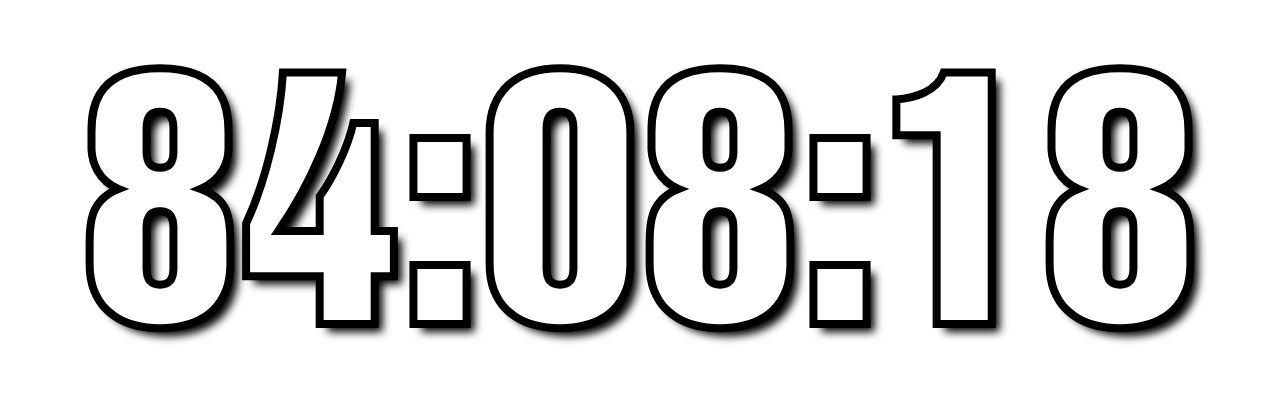
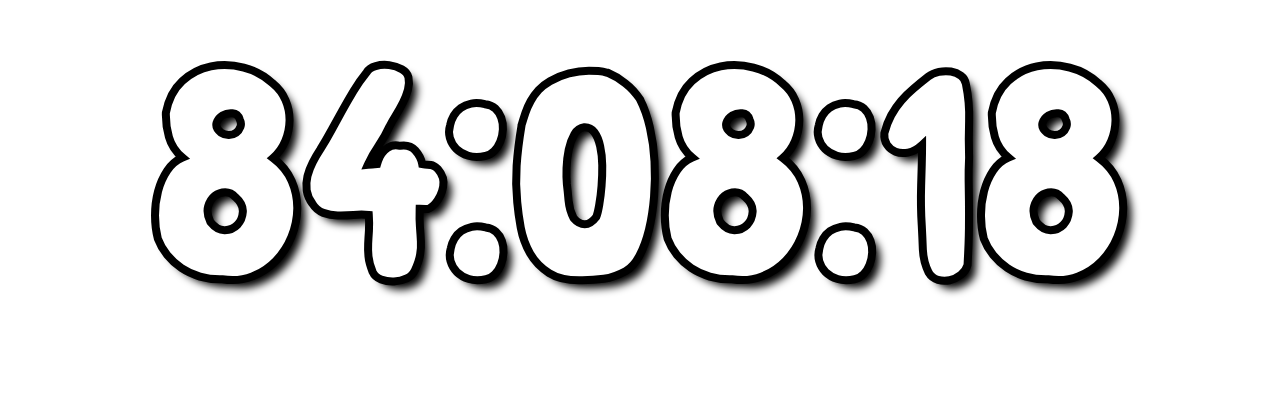
Before and after one commit to hainesnoids/easy-stream-timer, a website: page timer-55.html in a window 1280 px wide. Shown: the part 195-602 px from the top of the page. Drawn offline with Linux system fonts and the light colour scheme.

Commit message:
change timer-55 to subscribe

```diff
--- /dev/null
+++ b/fonts/subscribe/subscribe.css
@@ -0,0 +1,8 @@
+/* subscribe */
+@font-face {
+	font-family: "Subscribe";
+	font-style: normal;
+	font-weight: 400;
+	font-stretch: 100%;
+	src: local("Subscribe"), url(subscribe.woff2) format("woff2");
+}
--- a/timer-55.html
+++ b/timer-55.html
@@ -6,6 +6,10 @@
     <title>Easy Stream Timer Widget</title>
     <link rel="stylesheet" href="css/root.css">
     <style>
+        @import url("fonts/subscribe/subscribe.css");
+        body {
+            font-family: "Subscribe", "Helvetica Inserat", Arial, Helvetica, sans-serif;
+        }
         main, #timer {
             background: none !important;
             -webkit-text-stroke: 1vh #000;
```
Also changed, not shown: fonts/Subscribe.ttf (added), fonts/subscribe/Subscribe.woff2 (added).
